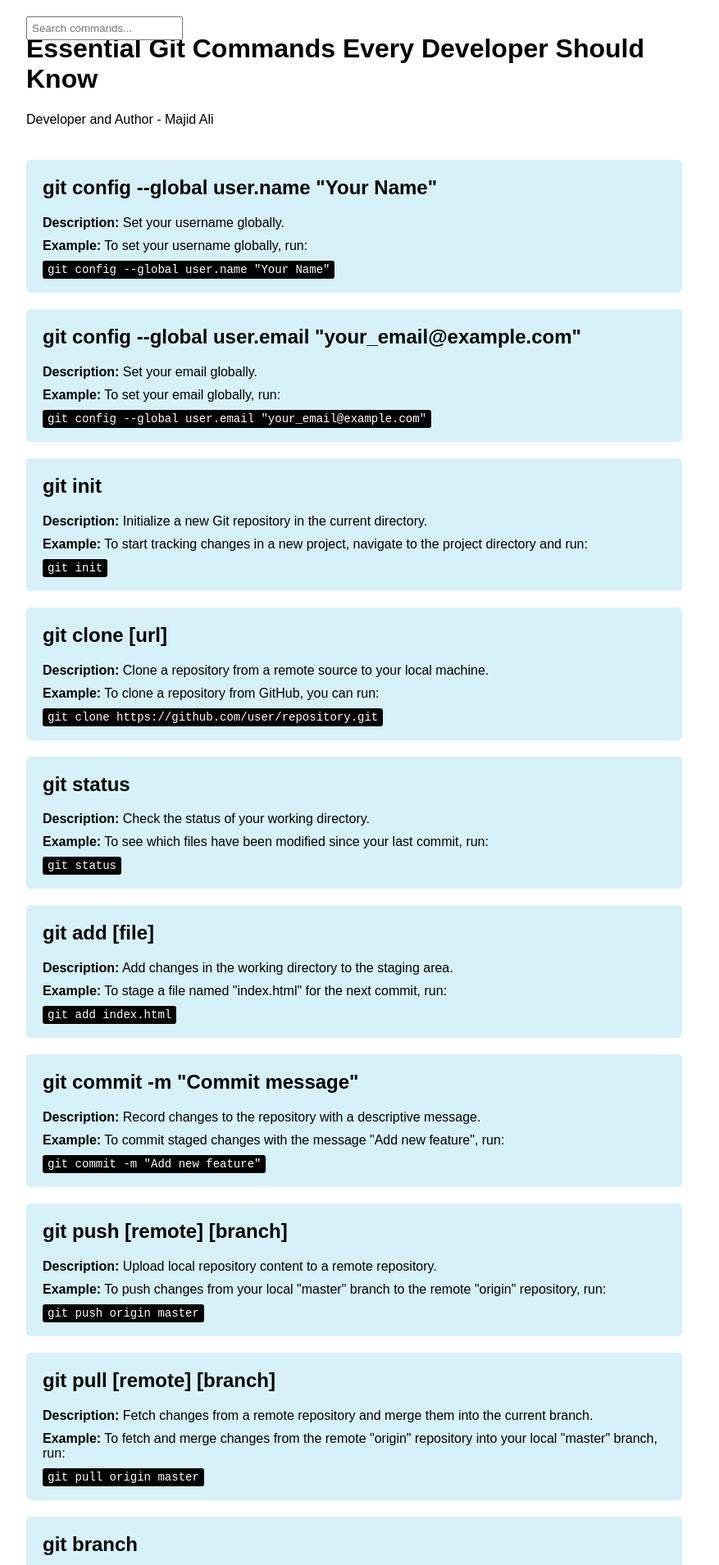
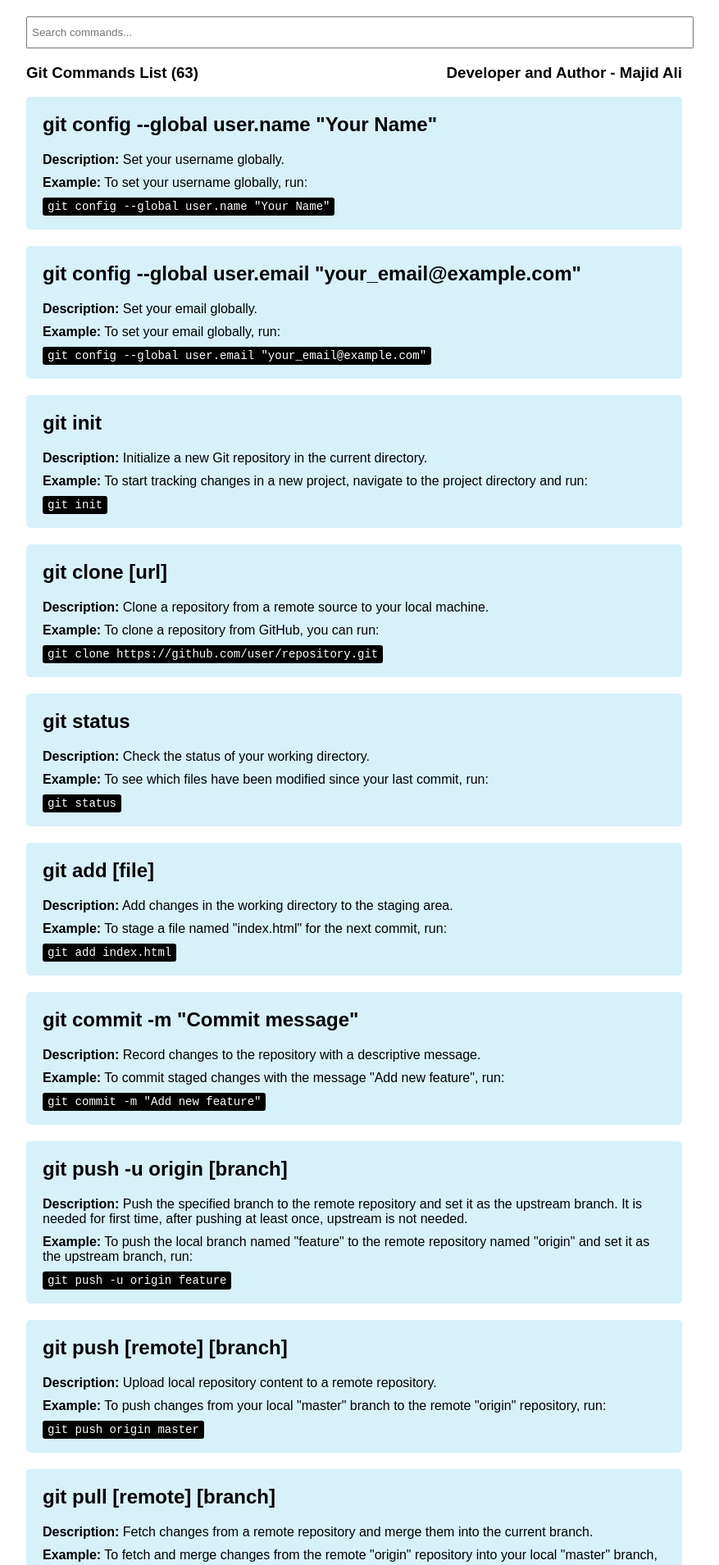
Before and after one commit to Majid-Ali-Watto/Git-factory, a React (Vite) app: page / in a window 1280 px wide. Shown: the top 1909 px of the page at 82% size, without its empty margins (208-1085 px from the left). Built offline with nearby package versions, Linux system fonts and the light colour scheme.

Commit message:
intial commit

```diff
--- a/index.html
+++ b/index.html
@@ -10,6 +10,5 @@
     <div id="root"></div>
     <script type="module" src="/src/index.jsx"></script>
 
-    <script src="https://replit.com/public/js/replit-badge-v2.js" theme="dark" position="bottom-right"></script>
   </body>
 </html>
--- a/src/App.css
+++ b/src/App.css
@@ -9,20 +9,25 @@ body{
   margin: 0 auto;
   padding: 20px;
   font-family: Arial, sans-serif;
+  /* position:absolute; */
 }
 
 .search-container {
-  position: fixed;
-  top: 20px;
   width: 100%;
-  z-index: 1000;
+}
+
+input{
+  height:25px;
+  width:100%;
+  padding:5px;
 }
 
 
-.commands-list {
-  margin-top: 40px; /* Adjust as needed */
+.devMetaData{
+  display:flex;
+  justify-content:space-between;
+  flex-wrap:wrap;
 }
-
 .command {
   margin-bottom: 20px;
   padding: 20px;
@@ -30,9 +35,10 @@ body{
   background-color: #d7f1f9;
   color:black;
   border-radius: 5px;
+  word-break:break;
 }
 
-.command h2 {
+.command h2,h1 {
   margin-top: 0;
 }
 
@@ -48,7 +54,3 @@ body{
   border-radius: 3px;
   font-size:14px;
 }
-
-input{
-  padding:5px;
-}
--- a/src/App.jsx
+++ b/src/App.jsx
@@ -1,6 +1,6 @@
-import './App.css'
-import React,{useState} from 'react';
-import gitCommands from './commandsData.js'
+import "./App.css";
+import React, { useState } from "react";
+import gitCommands from "./commandsData.js";
 const GitCommand = ({ command }) => {
   return (
     <div className="command">
@@ -17,7 +17,7 @@ const GitCommand = ({ command }) => {
 };
 
 const GitCommandsBlog = ({ commands }) => {
-  const [searchQuery, setSearchQuery] = useState('');
+  const [searchQuery, setSearchQuery] = useState("");
 
   const handleSearchChange = (event) => {
     setSearchQuery(event.target.value);
@@ -32,8 +32,6 @@ const GitCommandsBlog = ({ commands }) => {
 
   return (
     <div className="blog-container">
-      <h1>Essential Git Commands Every Developer Should Know</h1>
-      <p>Developer and Author - Majid Ali</p>
       <div className="search-container">
         <input
           type="text"
@@ -42,12 +40,17 @@ const GitCommandsBlog = ({ commands }) => {
           onChange={handleSearchChange}
         />
       </div>
+
+      <div className="devMetaData">
+       <h3>Git Commands List ({filteredCommands.length})</h3>
+         <h3>Developer and Author - Majid Ali
+           </h3>
+         </div>
       <div className="commands-list">
         {filteredCommands.map((command, index) => (
           <GitCommand key={index} command={command} />
         ))}
       </div>
-
     </div>
   );
 };
--- a/src/commandsData.js
+++ b/src/commandsData.js
@@ -42,11 +42,18 @@ const gitCommands = [
     code: 'git commit -m "Add new feature"',
   },
   {
+    name: 'git push -u origin [branch]',
+    description: 'Push the specified branch to the remote repository and set it as the upstream branch. It is needed for first time, after pushing at least once, upstream is not needed.',
+    example: 'To push the local branch named "feature" to the remote repository named "origin" and set it as the upstream branch, run:',
+    code: 'git push -u origin feature',
+  },
+  {
     name: 'git push [remote] [branch]',
     description: 'Upload local repository content to a remote repository.',
     example: 'To push changes from your local "master" branch to the remote "origin" repository, run:',
     code: 'git push origin master',
   },
+
   {
     name: 'git pull [remote] [branch]',
     description: 'Fetch changes from a remote repository and merge them into the current branch.',
@@ -65,6 +72,19 @@ const gitCommands = [
     example: 'To switch to a branch named "feature", run:',
     code: 'git checkout feature',
   },
+  {
+    name: 'git checkout -b [branch]',
+    description: 'Create a new branch and switch to it.',
+    example: 'To create a new branch named "feature" and switch to it, run:',
+    code: 'git checkout -b feature',
+  },
+  {
+    name: 'git switch [branch_name]',
+    description: 'Switch to the specified branch.',
+    example: 'To switch to a branch named "feature", run:',
+    code: 'git switch feature',
+  },
+
   {
     name: 'git merge [branch_name]',
     description: 'Combine changes from the specified branch into the current branch.',
@@ -143,6 +163,13 @@ const gitCommands = [
     example: 'To reset the current branch and index to the state of a commit with hash "abcd123", run:',
     code: 'git reset --hard abcd123',
   },
+      {
+        name: 'git restore [file]',
+        description: 'Restore changes in the working directory for a file to their state at the last commit.',
+        example: 'To restore changes in the working directory for a file named "index.html" to their state at the last commit, run:',
+        code: 'git restore index.html',
+      }
+,
   {
     name: 'git fetch [remote]',
     description: 'Download objects and refs from another repository.',
```
